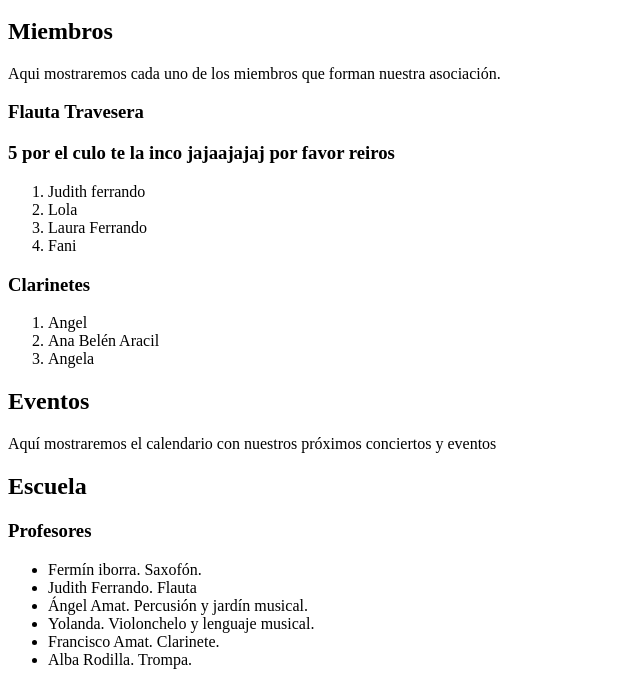
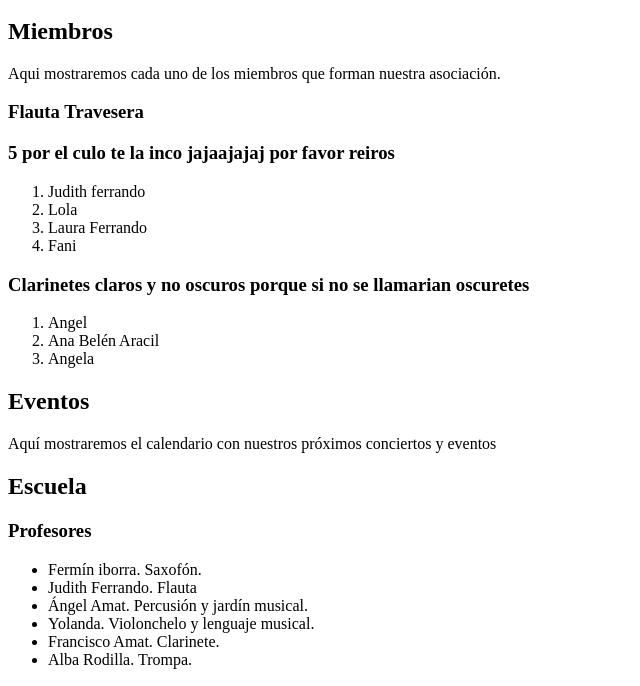
Before and after one commit to ravening87/enviromments, a plain HTML site: page Judith.html in a window 1280 px wide. Shown: the part 100-786 px from the top of the page, without its empty margins (0-640 px from the left). Drawn offline with Linux system fonts and the light colour scheme.

Commit message:
welcome to the cumzone

```diff
--- a/Judith.html
+++ b/Judith.html
@@ -32,7 +32,7 @@
                 <li>Laura Ferrando</li>
                 <li>Fani</li>
             </ol>
-            <h3>Clarinetes</h3>
+            <h3>Clarinetes claros y no oscuros porque si no se llamarian oscuretes</h3>
             <ol>
                 <li>Angel</li>
                 <li>Ana Belén Aracil</li>
```
